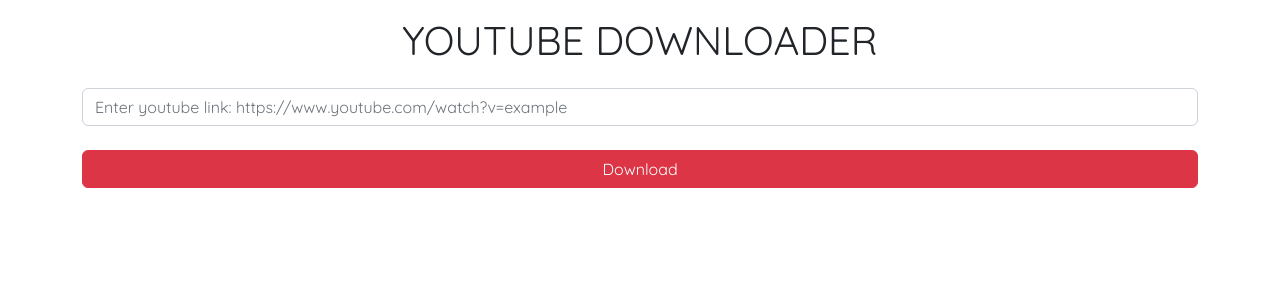
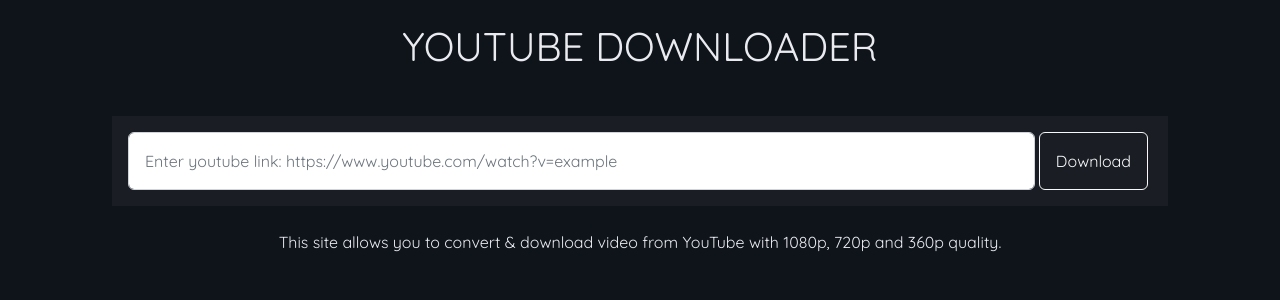
Before and after one commit to Bereky/youtube-downloader, a React (Create React App) app in the folder client/: page / in a window 1280 px wide. Shown: the top 300 px of the page. Built offline with nearby package versions, Linux system fonts and the light colour scheme.

Commit message:
ui update

```diff
--- a/client/package.json
+++ b/client/package.json
@@ -11,6 +11,7 @@
     "react-dom": "^18.2.0",
     "react-loading": "^2.0.3",
     "react-scripts": "5.0.1",
+    "rsuite": "^5.18.1",
     "uuid": "^8.3.2",
     "web-vitals": "^2.1.4"
   },
--- a/client/src/app/App.css
+++ b/client/src/app/App.css
@@ -1,5 +1,37 @@
 @import url('https://fonts.googleapis.com/css2?family=Quicksand&display=swap');
 
-.container {
+body {
     font-family: 'Quicksand', cursive;
+    background-color: #0F131A;
+    color: #E9EBF0;
 }
+
+a {
+    text-decoration: none;
+    color: #E9EBF0;
+    cursor: pointer;
+}
+
+a:hover {
+    text-decoration: none;
+    color: #E9EBF0
+}
+
+.container-main {
+    min-height: 250px;
+    height: auto;
+}
+
+.github {
+    right: 5%;
+    top: 5%;
+    width: 50px;
+}
+
+form {
+    background-color: #1a1d24;
+}
+
+.form-group {
+    width: 80vw;
+}
--- a/client/src/app/App.js
+++ b/client/src/app/App.js
@@ -25,40 +25,48 @@
       .then(res => {
         setData(res.data)
         setLoading(false)
+        setError(false)
       })
       .catch(err => {
         console.log(err)
         setLoading(false)
         setError(true)
       })
+
+     /* document.body.style.backgroundColor = "#fff" */
   }
 
   useEffect(()=> {}, [data])
 
   return (
-    <div className="container d-flex justify-content-center align-items-center flex-column mt-3">
-      <h1 className='header fs-1'>YOUTUBE DOWNLOADER</h1>
-      <form className='w-100' onSubmit={fetchData}>
-          <div className="form-group d-flex flex-column w-100 mt-3">
-              <input type="text" name="link" onChange={(e) => setLink(e.target.value)} className="form-control" placeholder='Enter youtube link: https://www.youtube.com/watch?v=example'/>
-              <button type="submit" className="btn btn-danger my-4">Download</button>
+    <div className="container-main d-flex justify-content-center align-items-center flex-column px-3">
+        <a className='header fs-1 m-3' href='/'>YOUTUBE DOWNLOADER</a>
+      <form className='w-auto m-4 p-3' onSubmit={fetchData}>
+          <div className="form-group d-flex flex-row m-auto">
+              <input type="text" name="link" onChange={(e) => setLink(e.target.value)} className="form-control p-3" placeholder='Enter youtube link: https://www.youtube.com/watch?v=example' required/>
+              <button type="submit" className="btn btn-outline-light mx-1 p-3">Download</button>
           </div>
       </form>
-      <div className="container-fluid w-100 m-1 d-flex justify-content-center align-items-center flex-column flex-wrap">
-        {error && <h3 className='text-danger'>Error Invalid link!</h3> }
-        {loading && <ReactLoading type='bubbles' color="black" height={450} width={150}/>}
+      <div className="container-fluid w-auto d-flex justify-content-center align-items-center flex-column flex-wrap search-result">
+        {error && <h3 className='text-danger'>Error or invalid link!</h3> }
+        {loading && <ReactLoading type='bubbles' color="#ffffff" height={100} width={100}/>}
+        {data &&
         <div className='d-flex flex-row w-100 h-100 flex-wrap'>
-          {data &&
-            <div className='container d-flex flex-column align-self-start' style={{height: "450px", width: "500px"}}>
-              <img src={data.info.player_response.videoDetails.thumbnail.thumbnails[4].url} style={{height: "450px", width: "500px"}} alt="thumbnail"/>
+            <div className='container d-flex justify-content-center flex-column align-self-start' style={{height: "450px", width: "500px"}}>
+              <img src={data.info.player_response.videoDetails.thumbnail.thumbnails[4].url} style={{height: "auto", width: "100%"}} alt="thumbnail"/>
               <h3 className='text-center m-4'>{data.info.player_response.videoDetails.title}</h3>
             </div>
-          }
-          <div className='container d-flex justify-content-center flex-column' style={{height: "400px", width: "250px"}}>
-            {data && data.data.map((quality) => quality && <a href={quality.url} target="_blank" rel='noreferrer'><button className='btn btn-primary m-4 w-100' key={uuid}>{quality.qualityLabel}</button></a>)}
+          <div className='container d-flex justify-content-center flex-column' style={{height: "400px", width: "300px"}}>
+             {data.data.map((quality) => quality && <a href={quality.url} target="_blank" rel='noreferrer'><button className='btn btn-outline-light m-4 w-100' key={uuid}>{quality.qualityLabel}</button></a>)}
           </div>
         </div>
+        }
       </div>
+      <section className='container-footer w-100 d-flex justify-content-center align-items-center'>
+      <p>
+        This site allows you to convert & download video from YouTube with 1080p, 720p and 360p quality.
+      </p>
+      </section>
     </div>
     );
 }
```
Also changed, not shown: 1 other file (tests, documents, lock files or other folders).
